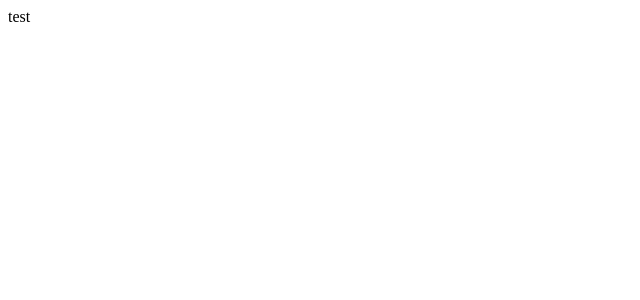
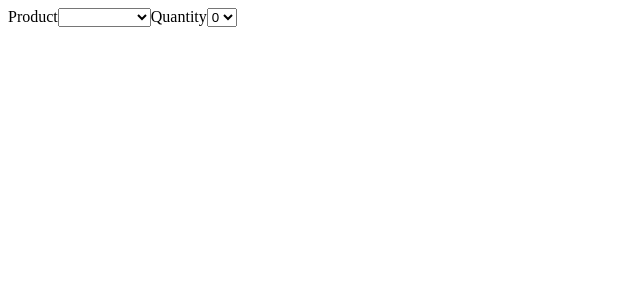
Before and after one commit to michael-small/signals-as-of-19, an Angular app: page / in a window 1280 px wide. Shown: the top 300 px of the page, without its empty margins (0-640 px from the left). Built offline with nearby package versions, Linux system fonts and the light colour scheme.

Commit message:
feat: generate basic `linkedSignal` shells, make 2WB example

```diff
--- a/src/app/app.component.ts
+++ b/src/app/app.component.ts
@@ -1,10 +1,11 @@
 import { Component } from '@angular/core';
 import { RouterOutlet } from '@angular/router';
+import { LinkedSignalComponent } from './linked-signal/linked-signal.component';
 
 @Component({
   selector: 'app-root',
-  template: `test`,
-  imports: [RouterOutlet],
+  template: `<app-linked-signal />`,
+  imports: [LinkedSignalComponent],
 })
 export class AppComponent {
   title = 'signals-as-of-19';
--- /dev/null
+++ b/src/app/linked-signal/linked-signal.component.ts
@@ -0,0 +1,15 @@
+import { ChangeDetectionStrategy, Component } from '@angular/core';
+import { TwoWayBindingComponent } from './two-way-binding.component';
+
+@Component({
+  selector: 'app-linked-signal',
+  imports: [TwoWayBindingComponent],
+  template: `
+    <app-two-way-binding />
+  `,
+  styles: ``,
+  changeDetection: ChangeDetectionStrategy.OnPush
+})
+export class LinkedSignalComponent {
+
+}
--- /dev/null
+++ b/src/app/linked-signal/two-way-binding.component.ts
@@ -0,0 +1,34 @@
+import { ChangeDetectionStrategy, Component, linkedSignal, signal } from '@angular/core';
+import { FormsModule } from '@angular/forms';
+
+@Component({
+  selector: 'app-two-way-binding',
+  imports: [FormsModule],
+  template: `
+    <label for="product-select">Product</label>
+    <select id="product-select" [(ngModel)]="product">
+        @for (product of products; track $index) {
+            <option>{{product}}</option>
+        }
+    </select>
+
+    <label for="quantity-select">Quantity</label>
+    <select id="quantity-select" [(ngModel)]="quantity">
+        @for (product of [0, 1, 2, 3]; track $index) {
+            <option>{{product}}</option>
+        }
+    </select>
+  `,
+  styles: ``,
+  changeDetection: ChangeDetectionStrategy.OnPush
+})
+export class TwoWayBindingComponent {
+    products = ['Hammer', 'Wrench', 'Screwdriver'];
+
+    product = signal('')
+
+    quantity = linkedSignal({
+        source: this.product,
+        computation: () => 0
+    })
+}
```
Also changed, not shown: src/app/linked-signal/previous.component.ts (added, +14 -0 lines), src/app/linked-signal/reset.component.ts (added, +16 -0 lines).
